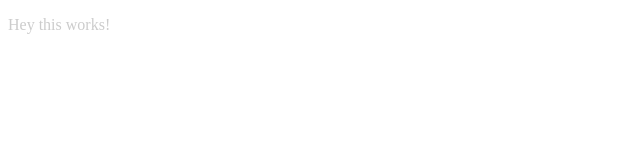
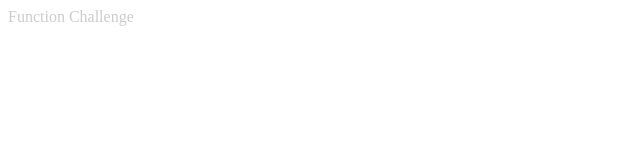
Before and after one commit to akolander22/git_example, a plain HTML site: page index.html in a window 1280 px wide. Shown: the full height of the page, 0-640 px from the left. Drawn offline with Linux system fonts and the light colour scheme.

Commit message:
Update index.html

```diff
--- a/index.html
+++ b/index.html
@@ -6,6 +6,6 @@
 	</head>
 
 	<body>
-		<p>Hey this works!</p>
+		<header>Function Challenge</header>
 	</body>
 </html>
```
